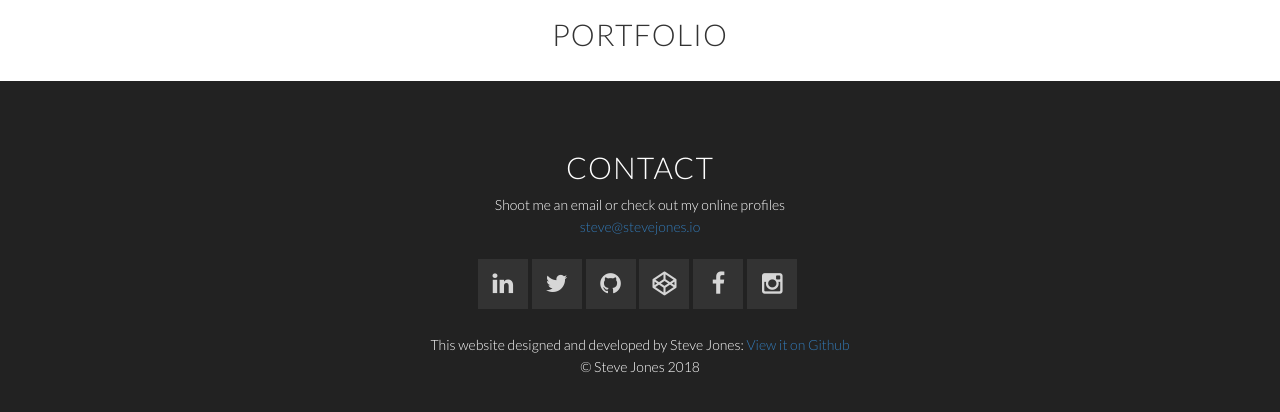
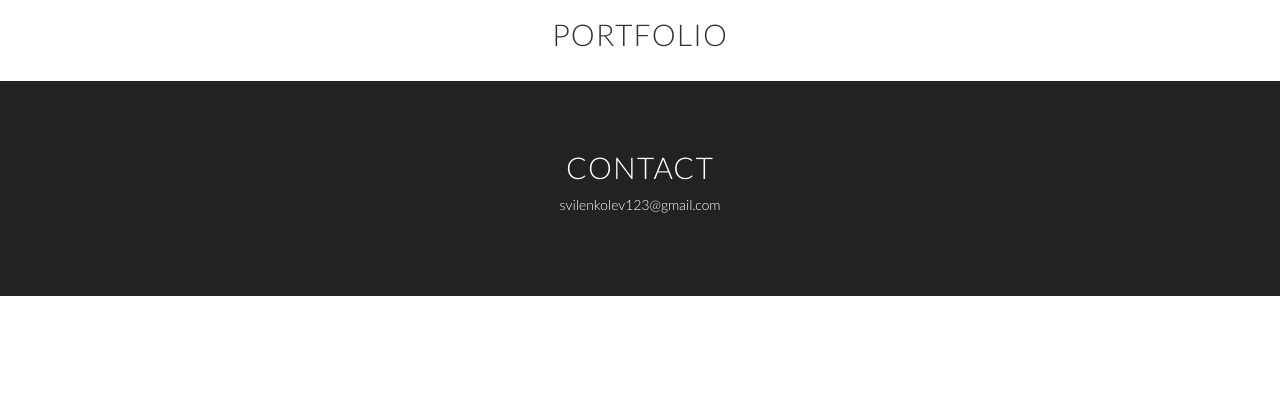
Before and after one commit to svikolev/svi.ninja, a plain HTML site: page index.html in a window 1280 px wide. Shown: the part 1592-2004 px from the top of the page. After the commit the page ends 1888 px from the top, so only its background shows below. Drawn offline with Linux system fonts and the light colour scheme; some packages are replaced by stand-ins of ours.

Commit message:
Update index.html

```diff
--- a/index.html
+++ b/index.html
@@ -1010,34 +1010,34 @@
           <div class="row">
             <div class="col-lg-8 col-lg-offset-2">
               <h2>Contact</h2>
-              <p>Shoot me an email or check out my online profiles</p>
-              <p><a href="mailto:steve@stevejones.io">steve@stevejones.io</a></p>
+              <p>svilenkolev123@gmail.com</p>
+              <!--<p><a href="mailto:steve@stevejones.io">steve@stevejones.io</a></p> -->
             </div>
             <div class="col-md-12 text-center">
               <!-- <h3>Other places you can find me</h3> -->
               <ul class="list-inline banner-social-buttons animated fadeIn">
-                <!-- LinkedIn Button -->
+                <!-- LinkedIn Button ssssssssssssssssssssssssssssssss
                 <li><a id="linkedin" href="https://www.linkedin.com/in/stevejones0" target="_blank"><i class="fa fa-linkedin"></i></a></li>
-                <!-- Twitter Button -->
+                <!-- Twitter Button ssssssssssssssssssssssssssssssss
                 <li><a id="twitter" href="https://twitter.com/_Steve_Jones" target="_blank"><i class="fa fa-twitter"></i></a></li>
-                <!-- GitHub Button -->
+                <!-- GitHub Button ssssssssssssssssssssssssssssssss
                 <li><a id="github" href="https://github.com/Steve-Jones" target="_blank"><i class="fa fa-github"></i></a></li>
-                <!-- Codepen Button -->
+                <!-- Codepen Button ssssssssssssssssssssssssssssssss
                 <li><a id="codepen" href="http://codepen.io/Steve-Jones/" target="_blank"><i class="fa fa-codepen"></i></a></li>
-                <!-- Facebook Button -->
+                <!-- Facebook Button ssssssssssssssssssssssssssssssss
                 <li><a id="facebook" href="https://www.facebook.com/seascapetech" target="_blank"><i class="fa fa-facebook"></i></a></li>
-                <!-- Instagram Button -->
-                <li><a id="instagram" href="https://instagram.com/steve_jones_/" target="_blank"><i class="fa fa-instagram"></i></a></li>
+                <!-- Instagram Button ssssssssssssssssssssssssssssssss
+                <li><a id="instagram" href="https://instagram.com/steve_jones_/" target="_blank"><i class="fa fa-instagram"></i></a></li> -->
               </ul>
             </div>
-          </div>
+          </div> <!--
           <div class="copyright-text">
             <p>This website designed and developed by Steve Jones: <a href="https://github.com/Steve-Jones/Steve-Jones.github.io/" target="_blank">View it on Github</a></p>
             <p>&copy; Steve Jones
               <script type="text/javascript">
               document.write(new Date().getFullYear());
               </script>
-            </p>
+            </p> -->
           </div>
         </div>
       </div>
```
